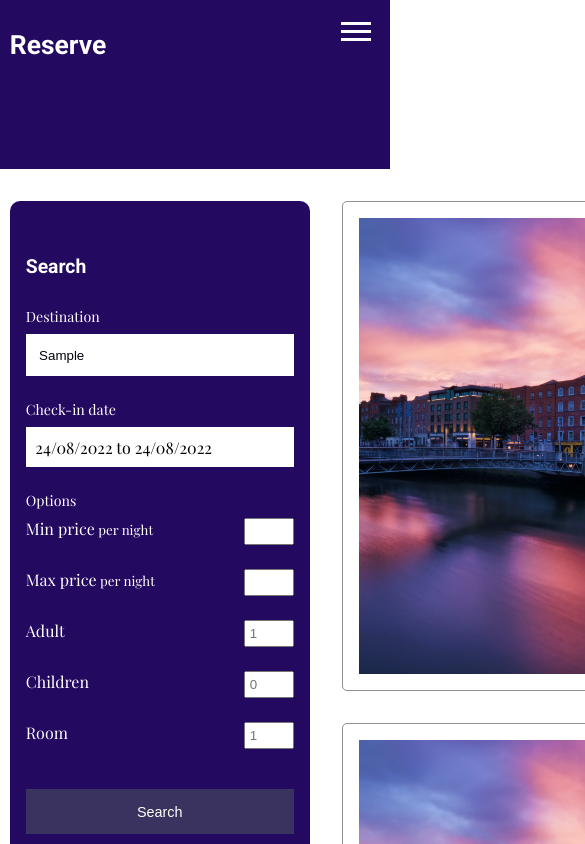
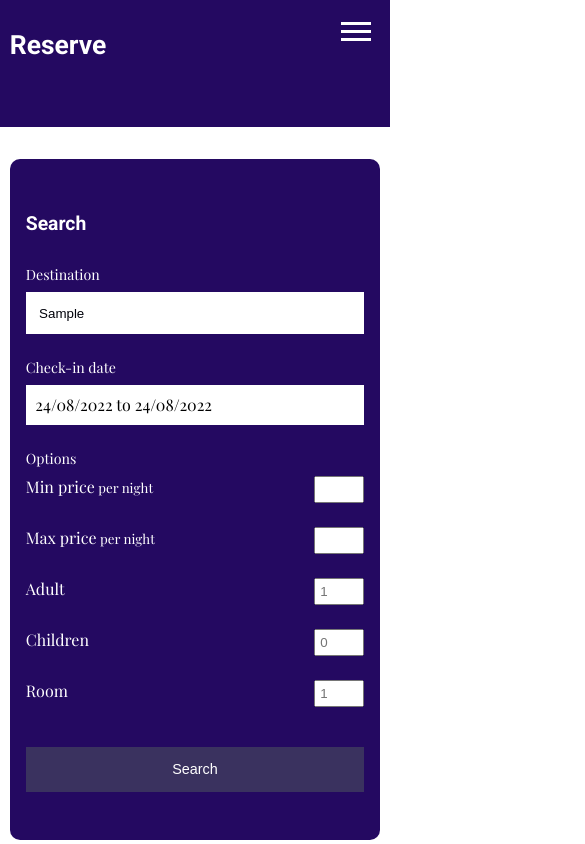
Before and after one commit to Ljusaj123/Reservation-App, a React (Create React App) app: page / in a window 390 px wide. Both pictures are taken after typing "Sample" into the empty fields and a click on the button "Search". Shown: the top 844 px of the page, 585 px wide, since content can reach past the window. Built offline with nearby package versions, Linux system fonts and the light colour scheme.

Commit message:
scss in css

```diff
--- a/src/styles/css/style.css
+++ b/src/styles/css/style.css
@@ -207,6 +207,38 @@ button {
   padding: 0.3em;
 }
 
+@media screen and (max-width: 1200px) {
+  .list-wrapper {
+    -webkit-box-orient: vertical;
+    -webkit-box-direction: normal;
+        -ms-flex-direction: column;
+            flex-direction: column;
+  }
+  .list-search {
+    position: static;
+    top: 2em;
+    gap: 1.5em;
+    width: clamp(340px, 95vw, 700px);
+    margin: 0 auto;
+  }
+  .list-search__item {
+    display: -webkit-box;
+    display: -ms-flexbox;
+    display: flex;
+    -webkit-box-orient: vertical;
+    -webkit-box-direction: normal;
+        -ms-flex-direction: column;
+            flex-direction: column;
+    gap: 0.5em;
+    position: relative;
+  }
+  .list-search__item .date {
+    position: absolute;
+    top: 100%;
+    width: 100%;
+    z-index: 2;
+  }
+}
 .nav {
   display: -webkit-box;
   display: -ms-flexbox;
@@ -310,7 +342,7 @@ button {
   padding-bottom: 2em;
 }
 .header.list-mode {
-  height: 20vh;
+  height: 15vh;
 }
 .header-container {
   min-height: 70vh;
@@ -742,6 +774,9 @@ footer p {
   -webkit-box-pack: justify;
       -ms-flex-pack: justify;
           justify-content: space-between;
+  -webkit-box-align: center;
+      -ms-flex-align: center;
+          align-items: center;
 }
 .search-item__rating > span {
   font-weight: 700;
@@ -780,3 +815,24 @@ footer p {
   -webkit-transform: scale(0.9);
           transform: scale(0.9);
 }
+
+@media screen and (max-width: 800px) {
+  .search-item {
+    -webkit-box-orient: vertical;
+    -webkit-box-direction: normal;
+        -ms-flex-direction: column;
+            flex-direction: column;
+    max-width: 500px;
+    margin: 0 auto;
+  }
+  .search-item__img {
+    width: 100%;
+    max-width: none;
+  }
+  .search-item__rating {
+    -webkit-box-pack: end;
+        -ms-flex-pack: end;
+            justify-content: flex-end;
+    gap: 1em;
+  }
+}
```
